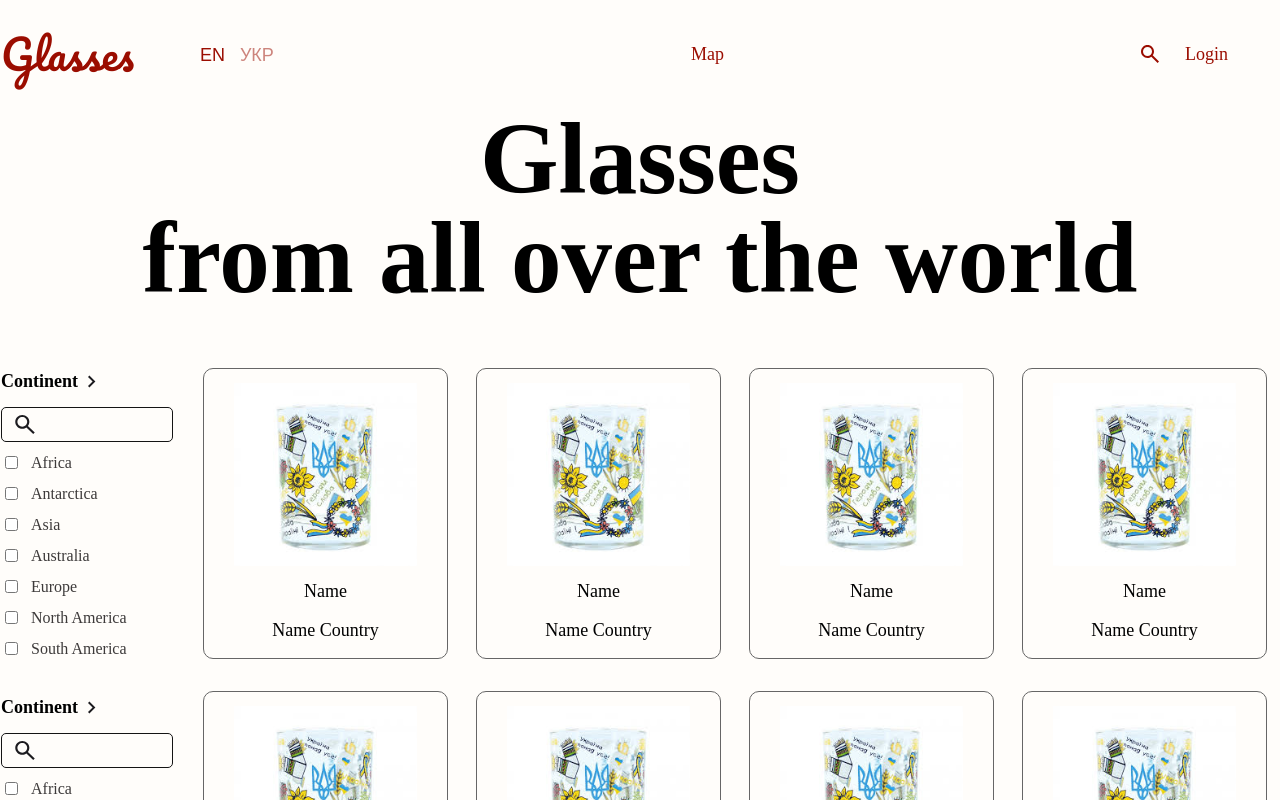
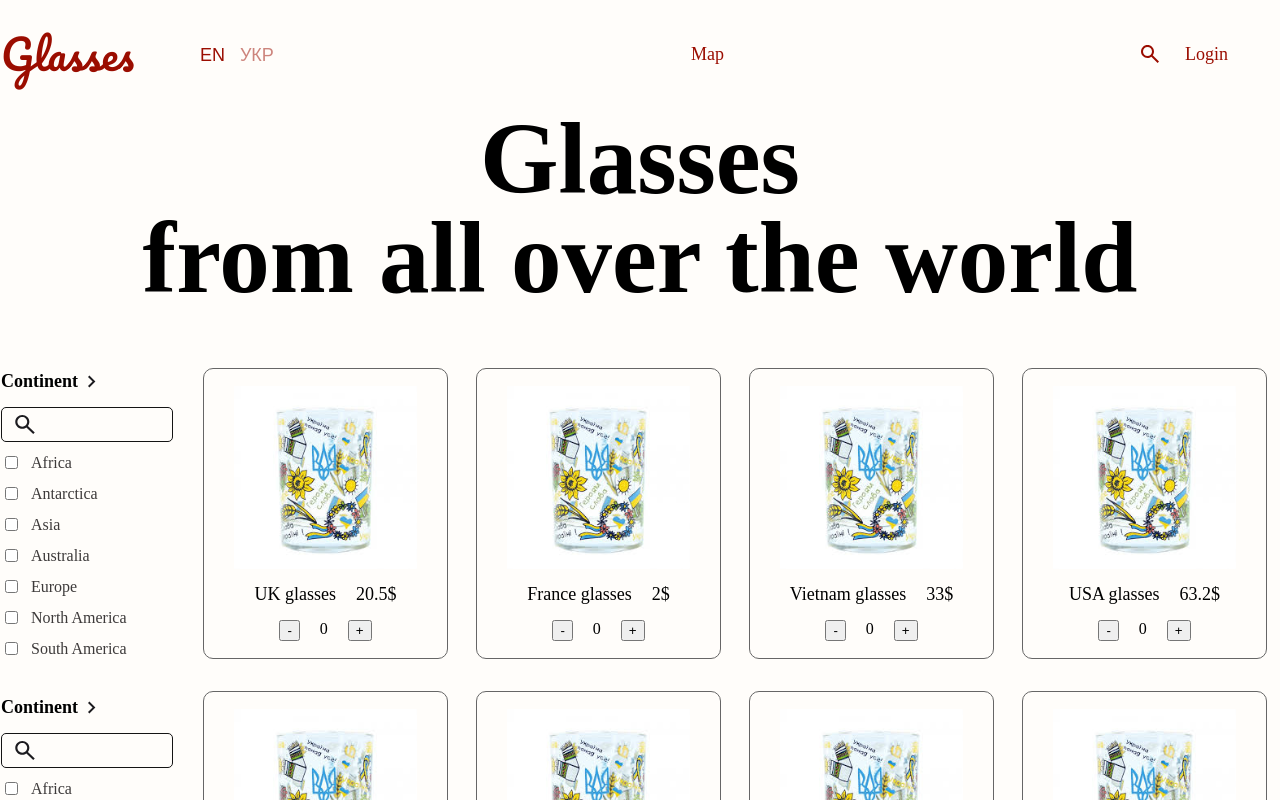
Before and after one commit to maxpham97/show-glasses, a React (Vite) app: page /home in a window 1280 px wide. Shown: the top 800 px of the page. Built offline with nearby package versions, Linux system fonts and the light colour scheme.

Commit message:
add setup basket

```diff
--- a/src/components/ContentCard/index.tsx
+++ b/src/components/ContentCard/index.tsx
@@ -1,15 +1,56 @@
-import React from 'react';
+/* eslint-disable react-hooks/exhaustive-deps */
+/* eslint-disable @typescript-eslint/no-unused-vars */
+import React, { useCallback, useMemo } from 'react';
 import styles from './styles.module.scss';
 import MockImage from '../../assets/icons/mock-image.svg';
+import { useGetBasketState, useSetBasketState } from '../../redux/basket/basketSlice';
 
-const ContentCard = () => {
+export interface IProduct {
+  id?: number;
+  name: string;
+  price: number;
+  quantity?: number;
+}
+
+const ContentCard = React.memo((item: IProduct) => {
+  const { addToBasket, minusFromBasket } = useSetBasketState();
+  const stateBasket = useGetBasketState();
+
+  const quantityItem: number | undefined = useMemo(() => {
+    const product = stateBasket.basketProducts.find((product: IProduct) => item.id === product.id);
+    return product ? product.quantity : 0;
+  }, [stateBasket.basketProducts, item.id]);
+
+  const handleAddToBasket = useCallback(() => {
+    addToBasket(item);
+  }, [addToBasket, item]);
+
+  const handleMinustFromBasket = useCallback(() => {
+    minusFromBasket(item);
+  }, [minusFromBasket, item]);
+
   return (
     <div className={styles.card}>
       <img alt="image" src={MockImage} />
-      <span className={styles.title}>Name</span>
-      <span className={styles.title}>Name Country</span>
+      <div className={styles.flex}>
+        <span className={styles.title}>{item.name}</span>
+        <span className={styles.title}>{item.price}$</span>
+      </div>
+      <div className={styles.flex}>
+        <button
+          onClick={() => {
+            if (quantityItem > 0 && quantityItem) {
+              handleMinustFromBasket();
+              console.log('click');
+            }
+          }}>
+          -
+        </button>
+        <span>{quantityItem}</span>
+        <button onClick={handleAddToBasket}>+</button>
+      </div>
     </div>
   );
-};
+});
 
 export default ContentCard;
--- a/src/components/ContentCard/styles.module.scss
+++ b/src/components/ContentCard/styles.module.scss
@@ -22,3 +22,8 @@
     line-height: 27px;
     text-align: left;
 }
+
+.flex {
+    display: flex;
+    gap: 20px;
+}
--- a/src/consts/redax-slice-names.ts
+++ b/src/consts/redax-slice-names.ts
@@ -1,5 +1,6 @@
 const REDUX_SLICE_NAMES = {
   CUSTOM_TABLE: 'customTable',
+  BASKET_STATE:'basketState'
 };
 
 export default REDUX_SLICE_NAMES;
--- a/src/pages/HomePage/index.tsx
+++ b/src/pages/HomePage/index.tsx
@@ -2,13 +2,14 @@ import React from 'react';
 import styles from './styles.module.scss';
 import { useTranslation } from 'react-i18next';
 import Filter, { IDataItem } from '../../components/Filter';
-import ContentCard from '../../components/ContentCard';
+import ContentCard, { IProduct } from '../../components/ContentCard';
 import Refresh from '../../assets/icons/refresh.svg';
+import { mockData } from './mockData';
 
 const HomePage = () => {
   const { t } = useTranslation();
 
-   const continent: IDataItem[] = [
+  const continent: IDataItem[] = [
     {
       title: t('Africa'),
       value: t('Africa'),
@@ -51,8 +52,8 @@ const HomePage = () => {
           <Filter title={t('Continent')} data={continent} />
         </div>
         <div className={styles.grid}>
-          {[...Array(8)].map((_, index: number) => (
-            <ContentCard key={index} />
+          {mockData.map((item: IProduct, index: number) => (
+            <ContentCard {...item} key={index} />
           ))}
         </div>
       </div>
--- /dev/null
+++ b/src/pages/HomePage/mockData.ts
@@ -0,0 +1,42 @@
+export const mockData = [
+    {
+        id:1,
+        name:"UK glasses",
+        price:20.5,
+    },
+    {
+        id:2,
+        name:"France glasses",
+        price:2,
+    },
+    {
+        id:3,
+        name:"Vietnam glasses",
+        price:33,
+    },
+    {
+        id:4,
+        name:"USA glasses",
+        price:63.2,
+    },
+    {
+        id:5,
+        name:"AU glasses",
+        price:22,
+    },
+    {
+        id:6,
+        name:"Italy glasses",
+        price:19,
+    },
+    {
+        id:7,
+        name:"Spain glasses",
+        price:7,
+    },
+    {
+        id:8,
+        name:"China glasses",
+        price:1.3,
+    },
+]
--- /dev/null
+++ b/src/redux/basket/basketSlice.ts
@@ -0,0 +1,61 @@
+/* eslint-disable @typescript-eslint/no-explicit-any */
+import { createSlice } from '@reduxjs/toolkit';
+import { BasketReducerType, IBasketAction } from '../reduser-types';
+import REDUX_SLICE_NAMES from '../../consts/redax-slice-names';
+import { useAppDispatch, useAppSelector } from '../hook';
+import { RootState } from '../store';
+import { IProduct } from '../../components/ContentCard';
+
+const initialState: BasketReducerType = {
+  basketProducts: [],
+};
+
+const basketSlice = createSlice({
+  initialState,
+  name: REDUX_SLICE_NAMES.BASKET_STATE,
+  reducers: {
+    addToBasket: (state, action: IBasketAction) => {
+      const existingProduct = state.basketProducts.find((item) => item.id === action.payload.id);
+      if (existingProduct && existingProduct.quantity) {
+        existingProduct.quantity += 1;
+      } else {
+        state.basketProducts.push({ ...action.payload, quantity: 1 });
+      }
+    },
+    minusFromBasket: (state, action: IBasketAction) => {
+      const newState = state.basketProducts.map((item: IProduct) => {
+        if (action.payload.id === item.id && item.quantity) {
+          return {
+            ...item,
+            quantity: item.quantity - 1,
+          };
+        }
+        return { ...item };
+      });
+
+      state.basketProducts = newState;
+    },
+    resetBasket: () => initialState,
+  },
+});
+
+const { addToBasket, resetBasket,minusFromBasket } = basketSlice.actions;
+
+export const useGetBasketState = () =>
+  useAppSelector((state: RootState) => state[basketSlice.name] as BasketReducerType);
+
+export const useSetBasketState = () => {
+  const dispatch = useAppDispatch();
+
+  return {
+    addToBasket: (fields: IProduct) => {
+      dispatch(addToBasket(fields as any));
+    },
+    minusFromBasket:(fields: IProduct) => {
+        dispatch(minusFromBasket(fields as any))
+    },
+    resetBasket: () => dispatch(resetBasket()),
+  };
+};
+
+export default basketSlice;
--- a/src/redux/root-reducer.ts
+++ b/src/redux/root-reducer.ts
@@ -1,8 +1,10 @@
 import { combineReducers } from '@reduxjs/toolkit';
 import customTableSlice from './customTable/customTableSlice';
+import basketSlice from './basket/basketSlice';
 
 const rootReducer = combineReducers({
   [customTableSlice.name]: customTableSlice.reducer,
+  [basketSlice.name]: basketSlice.reducer
 });
 
 export default rootReducer;
```
Also changed, not shown: src/redux/reduser-types.ts (+13 -2 lines).
